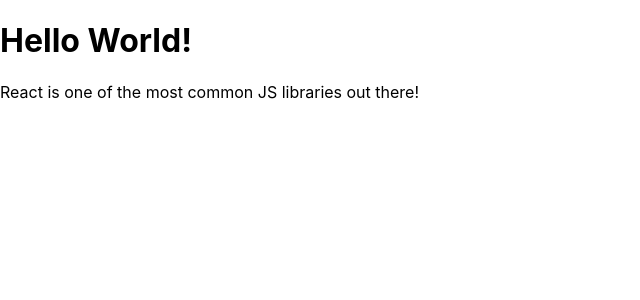
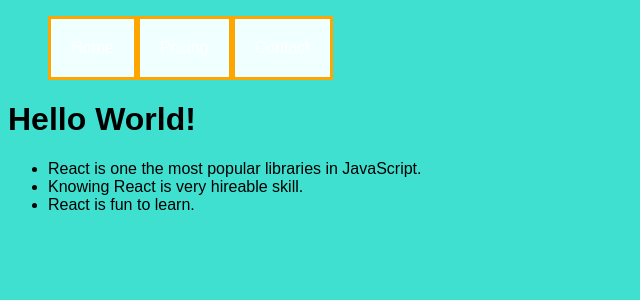
Before and after one commit to Anas-debug/React-app, a React (Create React App) app: page / in a window 1280 px wide. Shown: the top 300 px of the page, without its empty margins (0-640 px from the left). Built offline with nearby package versions, Linux system fonts and the light colour scheme.

Commit message:
Created two components Main and Nav and added some styling.

```diff
--- a/src/App.js
+++ b/src/App.js
@@ -1,10 +1,16 @@
 import React from "react"
+import Navbar from "./components/Navbar"
 
 export default function App() {
     return (
     <>
+        <Navbar />
         <h1>Hello World!</h1>
-        <p>React is one of the most common JS libraries out there!</p>
+        <ul>
+            <li>React is one the most popular libraries in JavaScript.</li>
+            <li>Knowing React is very hireable skill.</li>
+            <li>React is fun to learn.</li>
+        </ul>
     </>
     )
 }
--- a/src/index.js
+++ b/src/index.js
@@ -1,6 +1,6 @@
 import React from 'react';
 import ReactDOM from 'react-dom';
-import './index.css';
+import './style.css';
 import App from './App';
 import reportWebVitals from './reportWebVitals';
 
--- /dev/null
+++ b/src/style.css
@@ -0,0 +1,22 @@
+body{
+    background-color: turquoise;
+    font-family: sans-serif;
+}
+nav > ul{
+    display: flex;
+    flex-direction: row;
+}
+nav> ul >li {
+    list-style: none;
+    flex-direction: row;
+    padding: 20px;
+    border: solid orange;
+    background-color: azure;
+}
+ul > li:hover{
+    background-color: aquamarine;
+}
+.nav-list {
+    list-style: circle;
+    color: white;
+}
```
Also changed, not shown: src/App.css (deleted, +0 -38 lines), src/components/Main.js (added).
